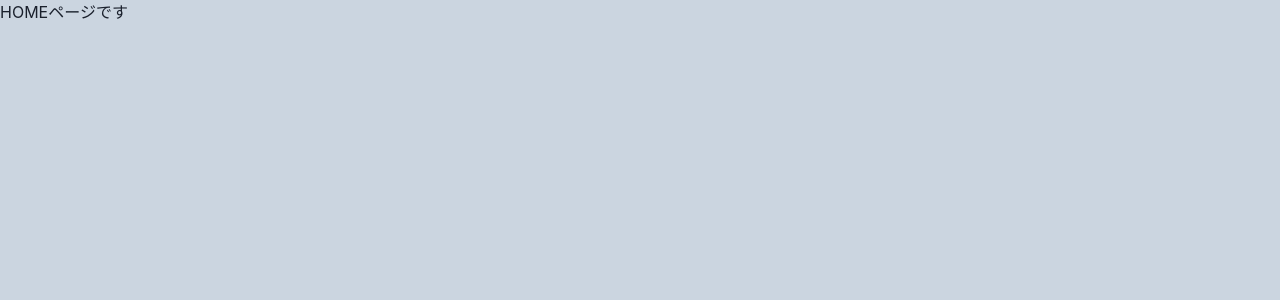
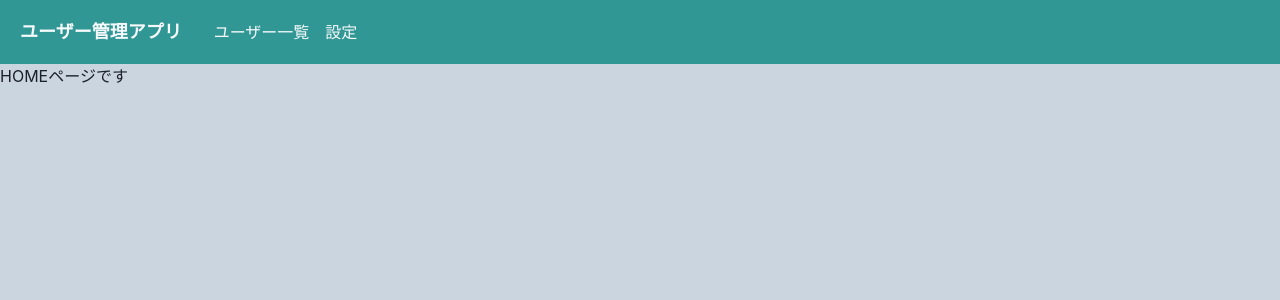
Before and after one commit to Yono1112/react-usercard-app, a React (Create React App) app: page /home in a window 1280 px wide. Shown: the top 300 px of the page. Built offline with nearby package versions, Linux system fonts and the light colour scheme.

Commit message:
create Header

```diff
--- a/package.json
+++ b/package.json
@@ -3,6 +3,7 @@
   "version": "0.1.0",
   "private": true,
   "dependencies": {
+    "@chakra-ui/icons": "^2.1.1",
     "@chakra-ui/react": "^2.8.1",
     "@emotion/react": "^11.11.1",
     "@emotion/styled": "^11.11.0",
@@ -43,5 +44,8 @@
       "last 1 firefox version",
       "last 1 safari version"
     ]
+  },
+  "devDependencies": {
+    "@babel/plugin-proposal-private-property-in-object": "^7.21.11"
   }
 }
--- /dev/null
+++ b/src/components/organisms/layout/Header.tsx
@@ -0,0 +1,60 @@
+import { HamburgerIcon } from "@chakra-ui/icons"
+import { Box, Button, Drawer, DrawerBody, DrawerContent, Flex, Heading, IconButton, useDisclosure} from "@chakra-ui/react"
+import { FC, memo } from "react"
+import { Link } from "react-router-dom"
+
+export const Header: FC = memo(() => {
+	const { isOpen, onOpen, onClose } = useDisclosure();
+	return (
+		<>
+			<Flex
+				as="nav"
+				bg="teal.500"
+				color="gray.50"
+				align="center"
+				justify="space-between"
+				padding={{ base: 3, md: 5}}
+			>
+				<Flex align="center" as="a" mr={8} _hover={{ cursor: "pointer"}}>
+					<Heading as="h1" fontSize={{ base: "md", md: "lg"}}>
+						ユーザー管理アプリ
+					</Heading>
+				</Flex>
+				<Flex
+					align="center"
+					fontSize="md"
+					flexGrow={2}
+					display={{ base: "none", md: "flex"}}
+				>
+					<Box pr={4}>
+						<Link to="">ユーザー一覧</Link>
+					</Box>
+					<Link to="">設定</Link>
+				</Flex>
+				<IconButton
+					isRound={true}
+					variant='unstyled'
+					size="sm"
+					aria-label='メニューボタン'
+					icon={<HamburgerIcon />}
+					display={{ base: "block", md: "none"}}
+					onClick={onOpen}
+				/>
+			</Flex>
+			<Drawer
+				placement="left"
+				size="xs"
+				onClose={onClose}
+				isOpen={isOpen}
+			>
+				<DrawerContent>
+					<DrawerBody p={0} bg="gray.200">
+						<Button w="100%" bg="gray.200">Top</Button>
+						<Button w="100%" bg="gray.200">ユーザー一覧</Button>
+						<Button w="100%" bg="gray.200">設定</Button>
+					</DrawerBody>
+				</DrawerContent>
+			</Drawer>
+		</>
+	)
+})
--- /dev/null
+++ b/src/components/templates/HeaderLayout.tsx
@@ -0,0 +1,16 @@
+import { FC, ReactNode, memo } from "react"
+import { Header } from "../organisms/layout/Header"
+
+type Props = {
+	children: ReactNode;
+}
+
+export const HeaderLayout: FC<Props> = memo((props) => {
+	const { children } = props;
+	return (
+		<>
+			<Header />
+			{children}
+		</>
+	)
+})
--- a/src/router/Router.tsx
+++ b/src/router/Router.tsx
@@ -3,6 +3,7 @@ import { Route, Routes } from "react-router-dom";
 import { Login } from "../components/pages/Login";
 import { HomeRoutes } from "./HomeRoutes";
 import { Page404 } from "../components/pages/Page404";
+import { HeaderLayout } from "../components/templates/HeaderLayout";
 
 export const Router: FC = memo(() => {
 
@@ -15,7 +16,11 @@ export const Router: FC = memo(() => {
 						<Route
 							key={route.path}
 							path={route.path}
-							element={route.children}
+							element={
+								<HeaderLayout>
+									{route.children}
+								</HeaderLayout>
+							}
 						/>
 					))}
 				</Routes>
```
Also changed, not shown: 1 other file (tests, documents, lock files or other folders).
